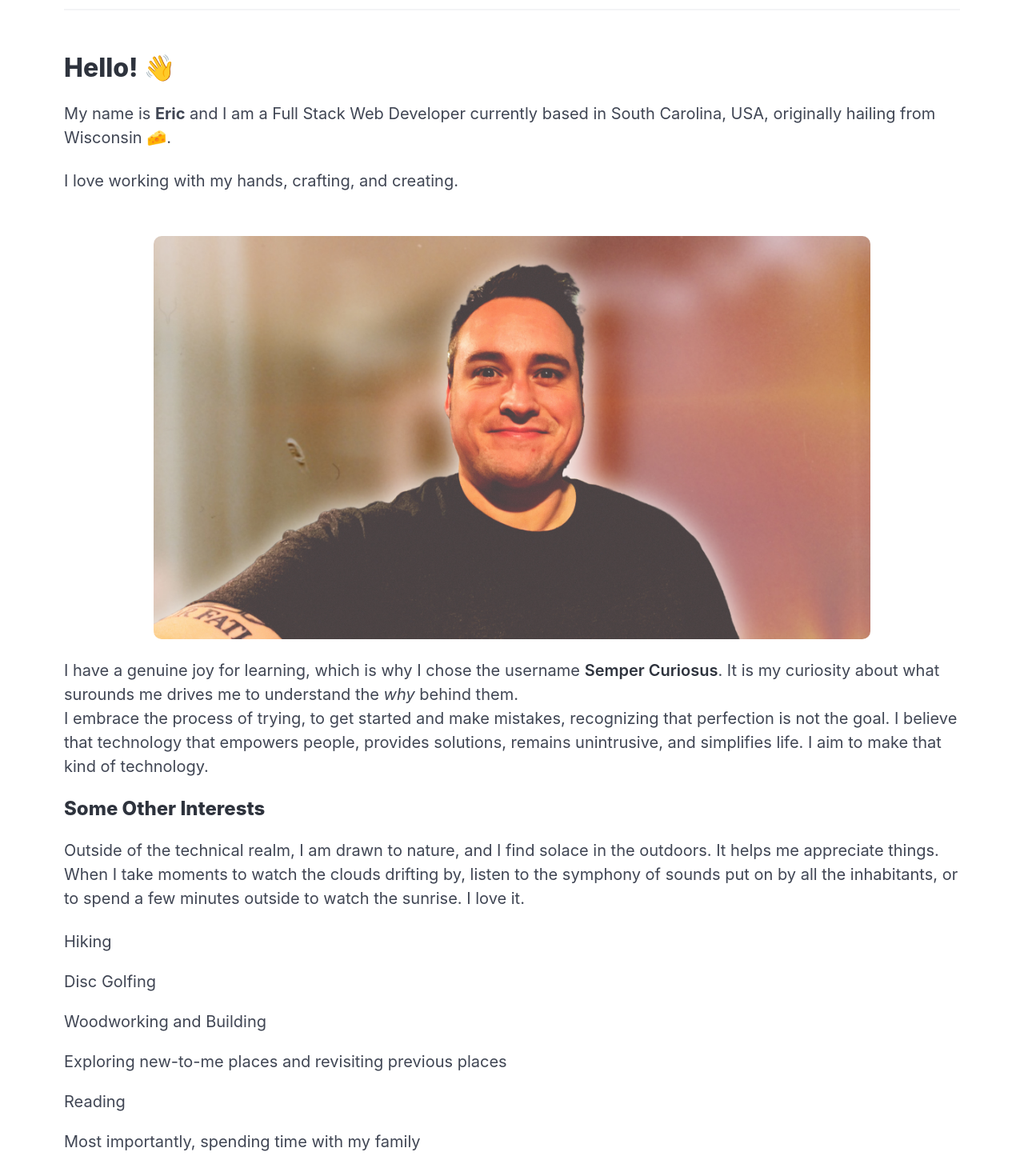
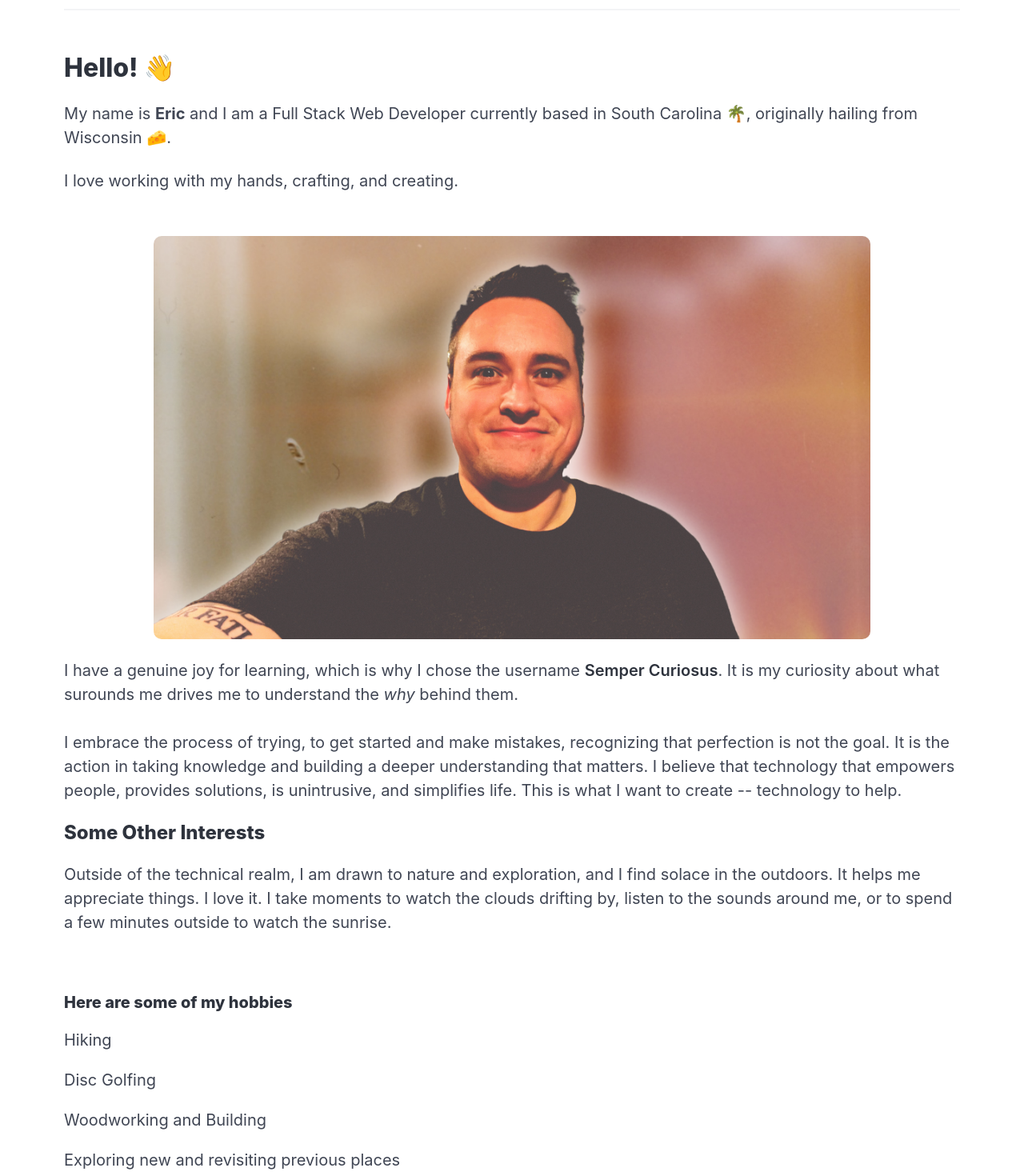
Before and after one commit to sempercuriosus/portfolio-v2, a React (Vite) app: page / in a window 1280 px wide. Shown: the part 760-2230 px from the top of the page at 80% size. Built offline with nearby package versions, Linux system fonts and the light colour scheme.

Commit message:
updating about me

```diff
--- a/src/components/About/about.jsx
+++ b/src/components/About/about.jsx
@@ -18,7 +18,8 @@
         id='about'
         className='is-size-5'>
         <div className='section is-large title is-2 block has-text-centered'>
-          Welcome To My <span className='orangeify'>Website</span>
+          Welcome To My{' '}
+          <span className='orangeify'>Website</span>
           <span
             id='blinky'
             className='blink-me'
@@ -51,13 +52,17 @@
                 className='has-text-weight-bold'>
                 Eric
               </span>{' '}
-              and I am a Full Stack Web Developer currently based in South
-              Carolina, USA, originally hailing from Wisconsin 🧀.
+              and I am a Full Stack Web Developer currently based
+              in South Carolina 🌴, originally hailing from
+              Wisconsin 🧀.
             </p>
           </div>
 
           <div className='block'>
-            <p>I love working with my hands, crafting, and creating.</p>
+            <p>
+              I love working with my hands, crafting, and
+              creating.
+            </p>
           </div>
         </div>
 
@@ -74,19 +79,23 @@
 
         <div className='block'>
           <p>
-            I have a genuine joy for learning, which is why I chose the username{' '}
-            <strong>Semper Curiosus</strong>. It is my curiosity about what
-            surounds me drives me to understand the <em>why</em> behind them.
-            {/* I am always eager to explore the
-                  world around me. */}
+            I have a genuine joy for learning, which is why I
+            chose the username <strong>Semper Curiosus</strong>.
+            It is my curiosity about what surounds me drives me
+            to understand the <em>why</em> behind them.
           </p>
 
+          <br />
+
           <p>
-            I embrace the process of trying, to get started and make mistakes,
-            recognizing that perfection is not the goal. I believe that
-            technology that empowers people, provides solutions, remains
-            unintrusive, and simplifies life. I aim to make that kind of
-            technology.
+            I embrace the process of trying, to get started and
+            make mistakes, recognizing that perfection is not the
+            goal. It is the action in taking knowledge and
+            building a deeper understanding that matters. I
+            believe that technology that empowers people,
+            provides solutions, is unintrusive, and simplifies
+            life. This is what I want to create -- technology to
+            help.
           </p>
         </div>
 
--- a/src/components/Hobbies/hobbies.jsx
+++ b/src/components/Hobbies/hobbies.jsx
@@ -12,20 +12,27 @@
 
         <div className='block'>
           <p>
-            Outside of the technical realm, I am drawn to nature, and I find
-            solace in the outdoors. It helps me appreciate things. When I take
-            moments to watch the clouds drifting by, listen to the symphony of
-            sounds put on by all the inhabitants, or to spend a few minutes
-            outside to watch the sunrise. I love it.
+            Outside of the technical realm, I am drawn to nature
+            and exploration, and I find solace in the outdoors.
+            It helps me appreciate things. I love it. I take
+            moments to watch the clouds drifting by, listen to
+            the sounds around me, or to spend a few minutes
+            outside to watch the sunrise.
           </p>
+
+          <br />
         </div>
 
         {/* Hobbies List*/}
         <div id='hobby-list'>
+          <p className='title is-5'>
+            Here are some of my hobbies
+          </p>
+
           <p>Hiking</p>
           <p>Disc Golfing</p>
           <p>Woodworking and Building</p>
-          <p>Exploring new-to-me places and revisiting previous places</p>
+          <p>Exploring new and revisiting previous places</p>
           <p>Reading</p>
           <p>Most importantly, spending time with my family</p>
         </div>
```
